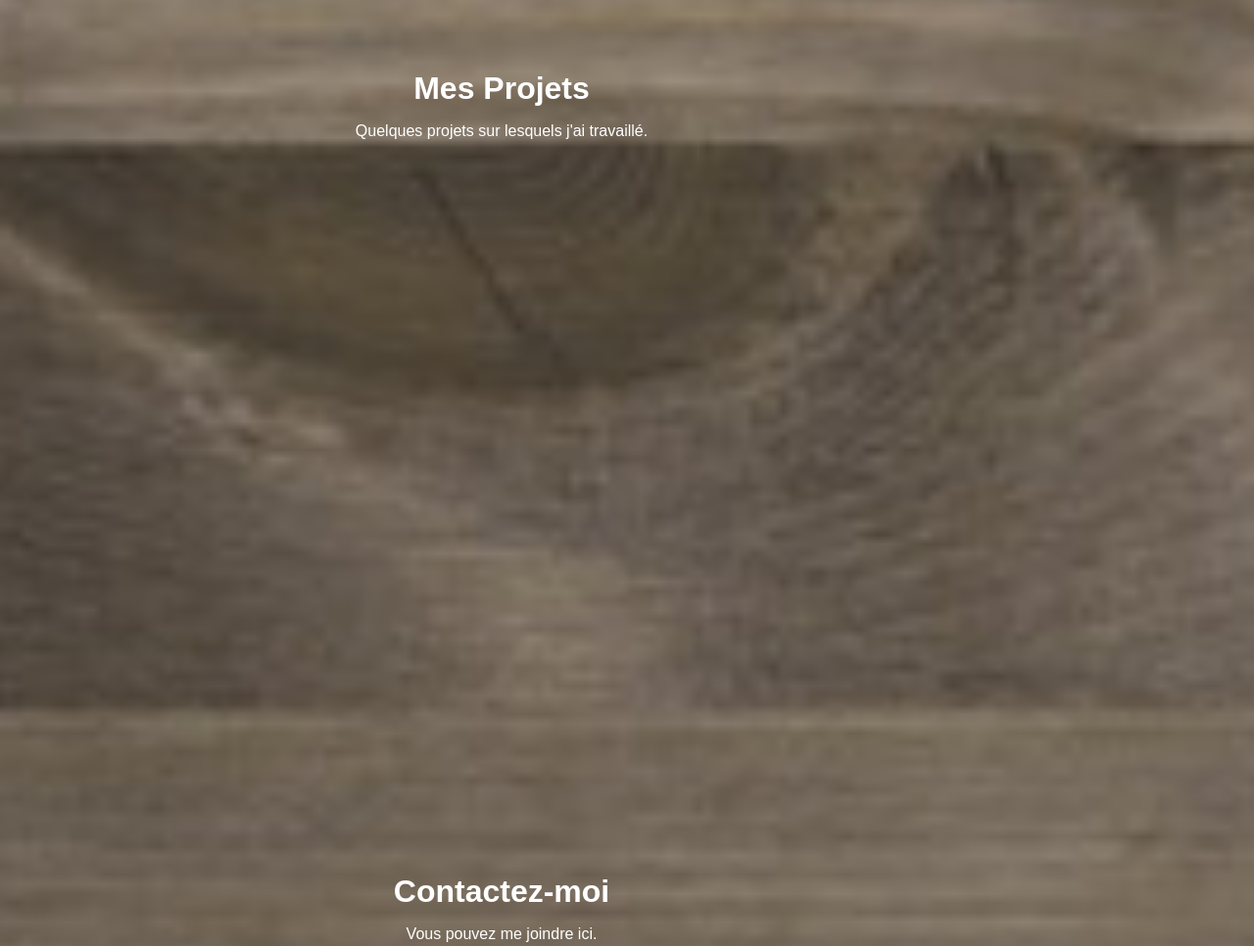
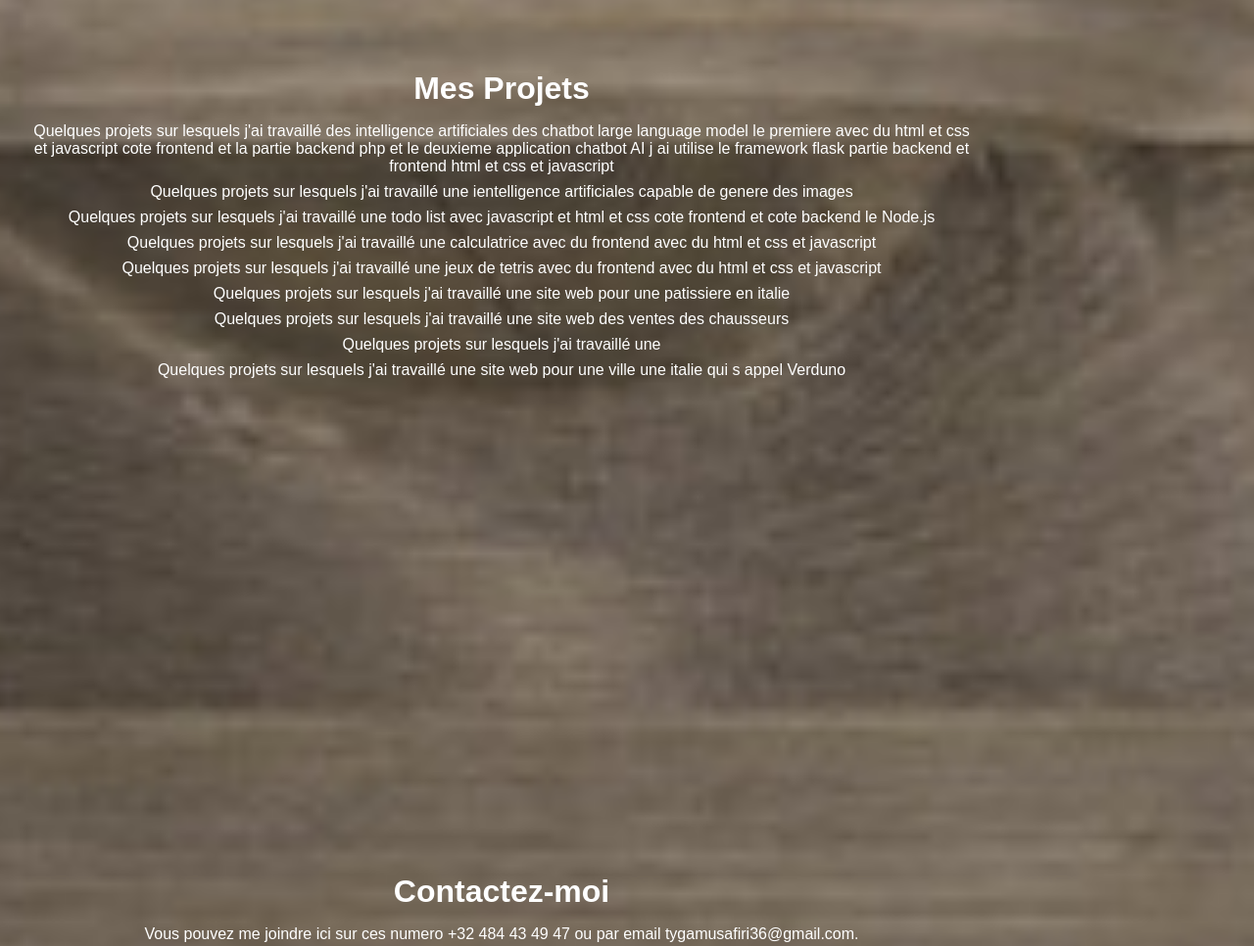
Before and after one commit to mmusafiri98/portofoglio-Musafiri-Muyumba, a plain HTML site: page portofoglio.html in a window 1280 px wide. Shown: the part 2440-3406 px from the top of the page at 98% size. Drawn offline with nearby package versions, Linux system fonts and the light colour scheme.

Commit message:
Update portofoglio.html

```diff
--- a/portofoglio.html
+++ b/portofoglio.html
@@ -191,19 +191,48 @@
         <!--==================== SERVICES ====================-->
         <section class="services section" id="services">
             <h2 class="section__title">Mes Services</h2>
-            <p class="section__subtitle">Voici ce que je propose.</p>
+            <p class="section__subtitle">Voici ce que je propose la creation web pour vos projet personele et je vous
+                creer une application web avec tout le fonctionnalite que vous desire .</p>
         </section>
 
         <!--==================== PROJECTS ====================-->
         <section class="projects section" id="projects">
             <h2 class="section__title">Mes Projets</h2>
-            <p class="section__subtitle">Quelques projets sur lesquels j'ai travaillé.</p>
+            <p class="section__subtitle">Quelques projets sur lesquels j'ai travaillé des intelligence artificiales des
+                chatbot large language model le premiere avec du html et css et javascript cote frontend et la partie
+                backend php et le deuxieme application chatbot AI j ai utilise le framework flask partie backend et
+                frontend html et css et javascript </p>
+            <p class="section__subtitle">Quelques projets sur lesquels j'ai travaillé une ientelligence artificiales
+                capable de genere des images
+            </p>
+            <p class="section__subtitle">Quelques projets sur lesquels j'ai travaillé une todo list avec javascript et
+                html et css cote frontend et cote backend le Node.js
+            </p>
+            <p class="section__subtitle">Quelques projets sur lesquels j'ai travaillé une calculatrice avec du frontend
+                avec du html et css et javascript
+            </p>
+            <p class="section__subtitle">Quelques projets sur lesquels j'ai travaillé une jeux de tetris avec du
+                frontend
+                avec du html et css et javascript
+            </p>
+            <p class="section__subtitle">Quelques projets sur lesquels j'ai travaillé une site web pour une patissiere
+                en italie
+            </p>
+            <p class="section__subtitle">Quelques projets sur lesquels j'ai travaillé une site web des ventes des
+                chausseurs
+            </p>
+            <p class="section__subtitle">Quelques projets sur lesquels j'ai travaillé une
+            </p>
+            <p class="section__subtitle">Quelques projets sur lesquels j'ai travaillé une site web pour une ville une
+                italie qui s appel Verduno
+            </p>
         </section>
 
         <!--==================== CONTACT ====================-->
         <section class="contact section" id="contact">
             <h2 class="section__title">Contactez-moi</h2>
-            <p class="section__subtitle">Vous pouvez me joindre ici.</p>
+            <p class="section__subtitle">Vous pouvez me joindre ici sur ces numero +32 484 43 49 47 ou par email
+                tygamusafiri36@gmail.com.</p>
         </section>
     </main>
 
```
